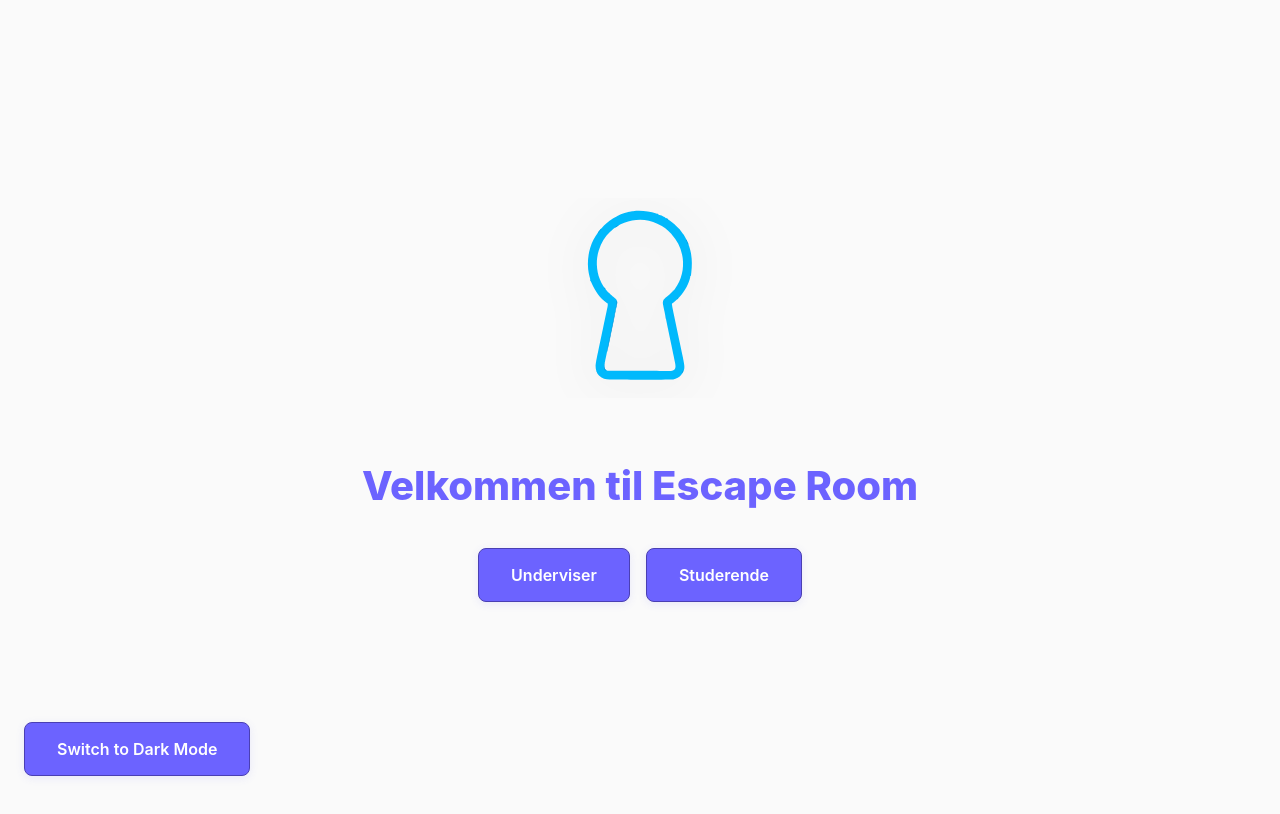
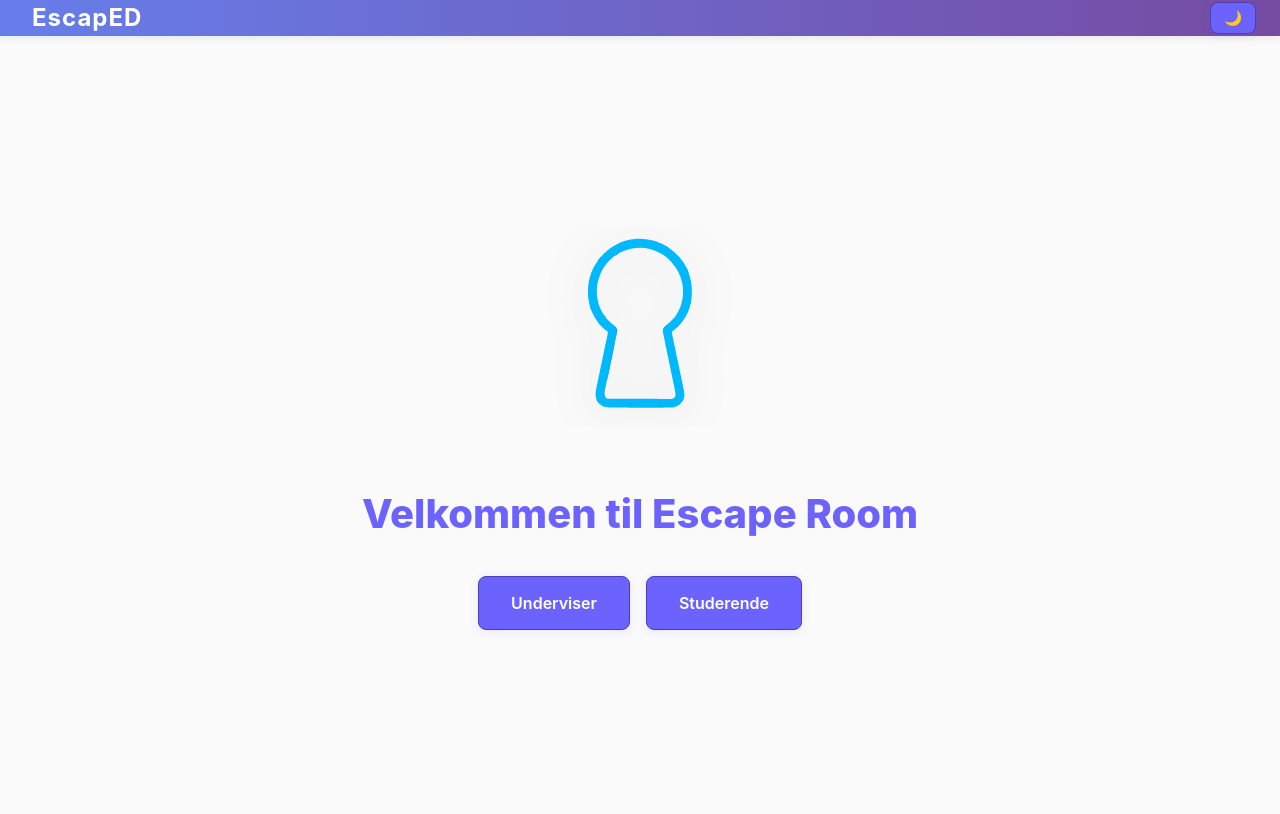
Before and after one commit to TheRealChair/DevOps, a React (Vite) app in the folder my-react-app/: page / in a window 1280 px wide. Shown: the top 814 px of the page. Built offline with nearby package versions, Linux system fonts and the light colour scheme; no server answers.

Commit message:
added padding to line up content and topbar

```diff
--- /dev/null
+++ b/my-react-app/my-react-app/package.json
@@ -0,0 +1,5 @@
+{
+  "dependencies": {
+    "react-router-dom": "^7.9.5"
+  }
+}
--- a/my-react-app/src/App.tsx
+++ b/my-react-app/src/App.tsx
@@ -13,34 +13,13 @@ import TopBar from './components/TopBar';
 
 
 const App: React.FC = () => {
-  // Global dark mode state
-  const [darkMode, setDarkMode] = React.useState(false);
+
   const navigate = useNavigate();
-
-  // Toggle dark mode class on root element
-  React.useEffect(() => {
-    const root = document.documentElement;
-    if (darkMode) {
-      root.classList.add('dark-mode');
-    } else {
-      root.classList.remove('dark-mode');
-    }
-  }, [darkMode]);
-
-  // Global dark mode toggle button (fixed position)
-  const DarkModeToggle = (
-    <button
-      className="themed-btn"
-      style={{ position: 'fixed', bottom: 24, left: 24, zIndex: 1000 }}
-      onClick={() => setDarkMode(dm => !dm)}
-    >
-      {darkMode ? 'Switch to Light Mode' : 'Switch to Dark Mode'}
-    </button>
-  );
 
   return (
     <>
-      {DarkModeToggle}
+      <TopBar />
+      <div style={{ paddingTop: '28px' }}>
         <Routes>
           <Route
             path="/"
@@ -87,6 +66,7 @@ const App: React.FC = () => {
             }
           />
         </Routes>
+      </div>
     </>
   );
 };
--- a/my-react-app/src/components/TopBar.tsx
+++ b/my-react-app/src/components/TopBar.tsx
@@ -2,12 +2,19 @@ import React from 'react';
 import './TopBar.css';
 
 
-interface TopBarProps {
-  darkMode: boolean;
-  setDarkMode: React.Dispatch<React.SetStateAction<boolean>>;
-}
 
-const TopBar: React.FC<TopBarProps> = ({ darkMode, setDarkMode }) => {
+const TopBar: React.FC = () => {
+  const [darkMode, setDarkMode] = React.useState(false);
+
+  React.useEffect(() => {
+    const root = document.documentElement;
+    if (darkMode) {
+      root.classList.add('dark-mode');
+    } else {
+      root.classList.remove('dark-mode');
+    }
+  }, [darkMode]);
+
   return (
     <header className="topbar">
       <div className="topbar-content">
```
Also changed, not shown: 1 other file (tests, documents, lock files or other folders). Lines whose indentation alone changed are shown as unchanged.
